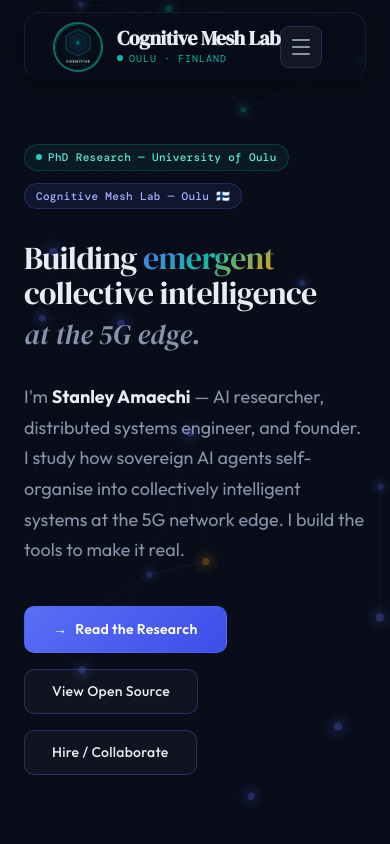
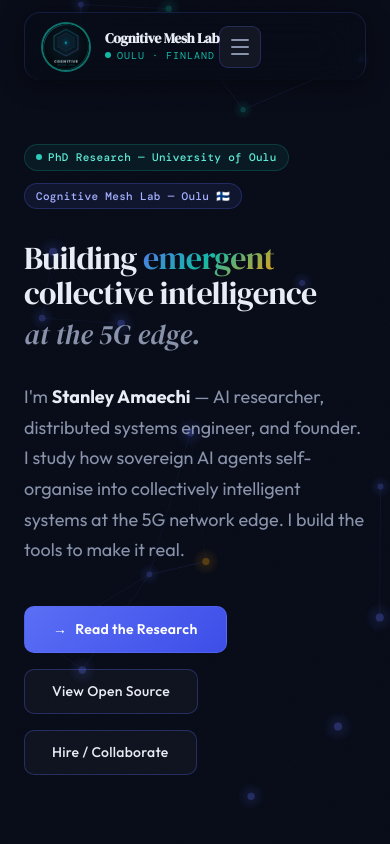
Before and after one commit to asolinks/cognitivemeshlab, a Next.js app: page / in a window 390 px wide. Shown: the top 844 px of the page. Built offline with nearby package versions, Linux system fonts and the light colour scheme.

Commit message:
fix: navbar padding and responsive logo text size

```diff
--- a/components/Navbar.tsx
+++ b/components/Navbar.tsx
@@ -49,7 +49,7 @@
         gridTemplateColumns: '1fr auto 1fr',
         alignItems: 'center',
         height: scrolled ? 62 : 68,
-        padding: '0 28px',
+        padding: '0 16px',
         transition: 'all 0.35s ease',
         background: navBg,
         backdropFilter: 'blur(24px)',
@@ -95,7 +95,7 @@
           <div style={{ display: 'flex', flexDirection: 'column', gap: 3 }}>
             <span style={{
               fontFamily: 'var(--font-display)',
-              fontSize: 20,
+              fontSize: 'clamp(14px, 3.5vw, 20px)',
               fontWeight: 600,
               color: '#e8ecf4',
               letterSpacing: '-0.02em',
```
